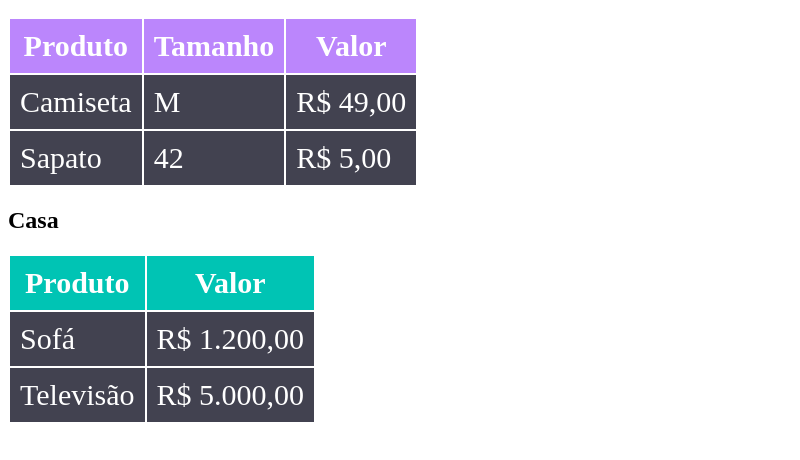
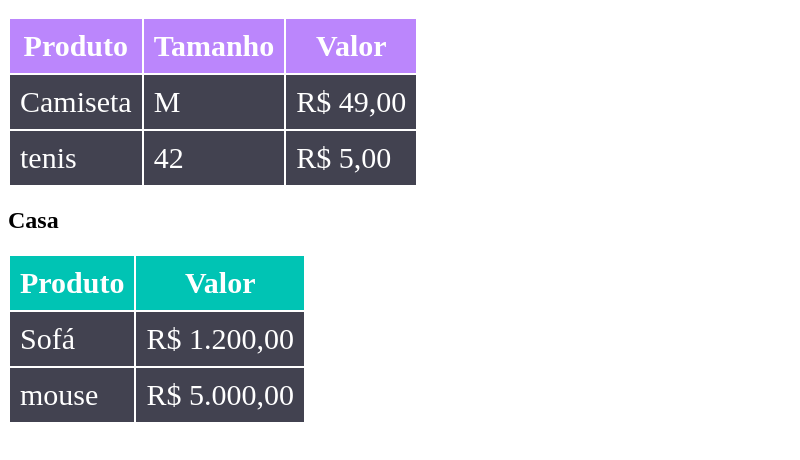
Before and after one commit to PhellFonseca/quest-devquest-html-basico, a plain HTML site: page index.html in a window 1280 px wide. Shown: the part 110-570 px from the top of the page, without its empty margins (0-800 px from the left). Drawn offline with Linux system fonts and the light colour scheme.

Commit message:
trocado Televisao por mouse

```diff
--- a/index.html
+++ b/index.html
@@ -25,7 +25,7 @@
                 <td class="fundo-tabela fonte"> R$ 49,00 </td>
             </tr>
             <tr>
-                <td class="fundo-tabela fonte"> Sapato </td>
+                <td class="fundo-tabela fonte"> tenis </td>
                 <td class="fundo-tabela fonte"> 42 </td>
                 <td class="fundo-tabela fonte"> R$ 5,00 </td>
             </tr>
@@ -45,7 +45,7 @@
                 <td class="fundo-tabela fonte"> R$ 1.200,00 </td>
             </tr>
             <tr>
-                <td class="fundo-tabela fonte"> Televisão </td>
+                <td class="fundo-tabela fonte"> mouse </td>
                 <td class="fundo-tabela fonte"> R$ 5.000,00 </td>
             </tr>
         </tbody>
```
